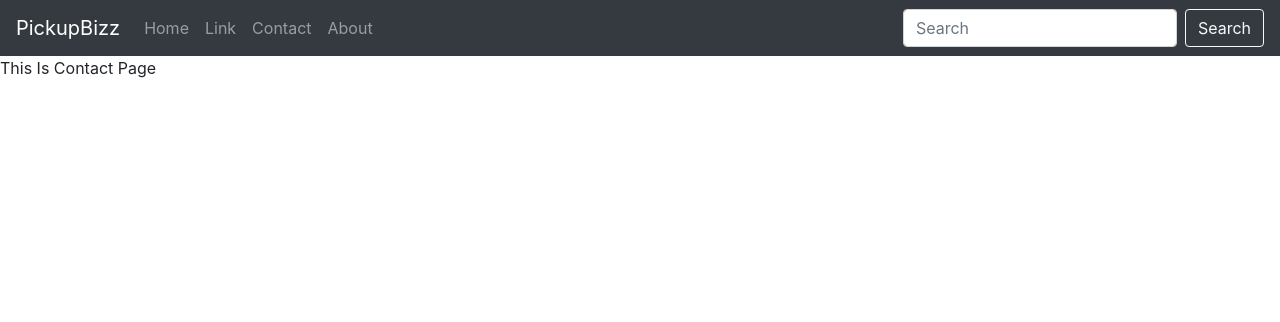
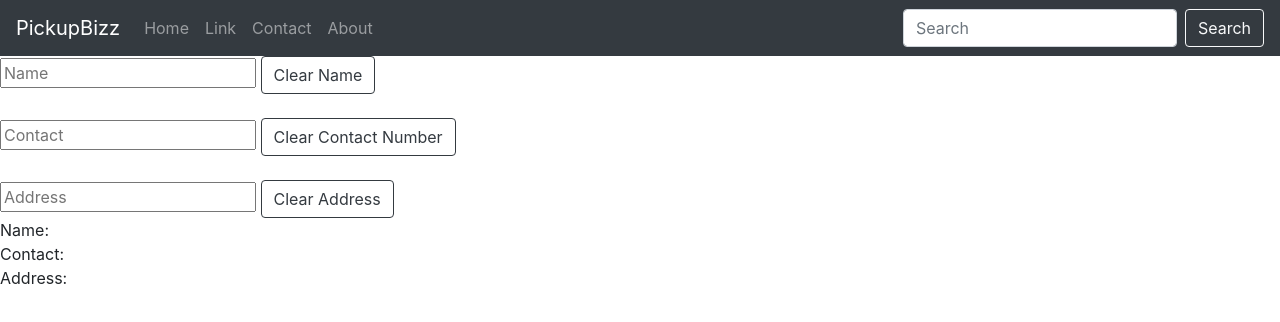
Before and after one commit to Khwajapasha/Personal-Repo, a React (Create React App) app in the folder self-practice/: page /contact in a window 1280 px wide. Shown: the top 322 px of the page. Built offline with nearby package versions, Linux system fonts and the light colour scheme.

Commit message:
Implemented Input Box And Button

```diff
--- /dev/null
+++ b/self-practice/src/Component/Carousel/Carousel.jsx
@@ -0,0 +1,45 @@
+/*import React from "react";
+
+export const Carousel = () => {
+  return (
+    <Carousel>
+      <Carousel.Item>
+        <img
+          className="d-block w-100"
+          src="holder.js/800x400?text=First slide&bg=373940"
+          alt="First slide"
+        />
+        <Carousel.Caption>
+          <h3>First slide label</h3>
+          <p>Nulla vitae elit libero, a pharetra augue mollis interdum.</p>
+        </Carousel.Caption>
+      </Carousel.Item>
+      <Carousel.Item>
+        <img
+          className="d-block w-100"
+          src="holder.js/800x400?text=Second slide&bg=282c34"
+          alt="Third slide"
+        />
+
+        <Carousel.Caption>
+          <h3>Second slide label</h3>
+          <p>Lorem ipsum dolor sit amet, consectetur adipiscing elit.</p>
+        </Carousel.Caption>
+      </Carousel.Item>
+      <Carousel.Item>
+        <img
+          className="d-block w-100"
+          src="holder.js/800x400?text=Third slide&bg=20232a"
+          alt="Third slide"
+        />
+
+        <Carousel.Caption>
+          <h3>Third slide label</h3>
+          <p>
+            Praesent commodo cursus magna, vel scelerisque nisl consectetur.
+          </p>
+        </Carousel.Caption>
+      </Carousel.Item>
+    </Carousel>
+  );
+};*/
--- a/self-practice/src/Component/Home.jsx
+++ b/self-practice/src/Component/Home.jsx
@@ -1,6 +1,12 @@
 import React from "react";
 import { Navibar } from "./Navigationbar/Navibar";
+//import { Carousel } from "./Carousel/Carousel";
 
 export const Home = () => {
-  return <Navibar />;
+  return (
+    //<React.Fragment>
+    // <Carousel />
+    <Navibar />
+    // </React.Fragment>
+  );
 };
--- a/self-practice/src/Component/Navigationbar/ContactPage.jsx
+++ b/self-practice/src/Component/Navigationbar/ContactPage.jsx
@@ -1,4 +1,62 @@
-import React from "react";
+import React, { useState } from "react";
+import { Button } from "react-bootstrap";
 export const ContactPage = () => {
-  return <p> This Is Contact Page</p>;
+  const [Name, setName] = useState("");
+  const [Contact, setContact] = useState("");
+  const [Address, setAddress] = useState("");
+
+  const DisplayNameContent = (e) => {
+    setName("");
+  };
+  const DisplayContactContent = (e) => {
+    setContact("");
+  };
+  const DisplayAddressContent = (e) => {
+    setAddress("");
+  };
+  return (
+    <>
+      <input
+        type="text"
+        value={Name}
+        placeholder="Name"
+        onChange={(e) => setName(e.target.value)}
+      />
+      {"  "}
+      <Button variant="outline-dark" onClick={(e) => DisplayNameContent(e)}>
+        Clear Name
+      </Button>
+      <br></br>
+      <br></br>
+      <input
+        type="text"
+        value={Contact}
+        placeholder="Contact"
+        onChange={(e) => setContact(e.target.value)}
+      />
+      {"   "}
+      <Button variant="outline-dark" onClick={(e) => DisplayContactContent(e)}>
+        Clear Contact Number
+      </Button>
+      <br></br>
+      <br></br>
+      <input
+        type="text"
+        value={Address}
+        placeholder="Address"
+        onChange={(e) => setAddress(e.target.value)}
+      />
+      {"  "}
+      <Button variant="outline-dark" onClick={(e) => DisplayAddressContent(e)}>
+        Clear Address
+      </Button>
+      <br />
+      Name: {Name}
+      <br />
+      Contact: {Contact}
+      <br />
+      Address:{Address}
+      <br />
+    </>
+  );
 };
--- a/self-practice/src/Component/Navigationbar/LinkPage.jsx
+++ b/self-practice/src/Component/Navigationbar/LinkPage.jsx
@@ -1,4 +1,26 @@
 import React from "react";
+import { Form, Button } from "react-bootstrap";
 export const LinkPage = () => {
-  return <p>This Is Link Page</p>;
+  return (
+    <Form>
+      <Form.Group controlId="formBasicText">
+        <Form.Label>Email address</Form.Label>
+        <Form.Control type="Text" placeholder="Enter Name" />
+        <Form.Text className="text-muted">
+          We'll never share your email with anyone else.
+        </Form.Text>
+      </Form.Group>
+
+      <Form.Group controlId="formBasicPassword">
+        <Form.Label>Password</Form.Label>
+        <Form.Control type="password" placeholder="Password" />
+      </Form.Group>
+      <Form.Group controlId="formBasicCheckbox">
+        <Form.Check type="checkbox" label="Check me out" />
+      </Form.Group>
+      <Button variant="primary" type="submit">
+        Submit
+      </Button>
+    </Form>
+  );
 };
```
